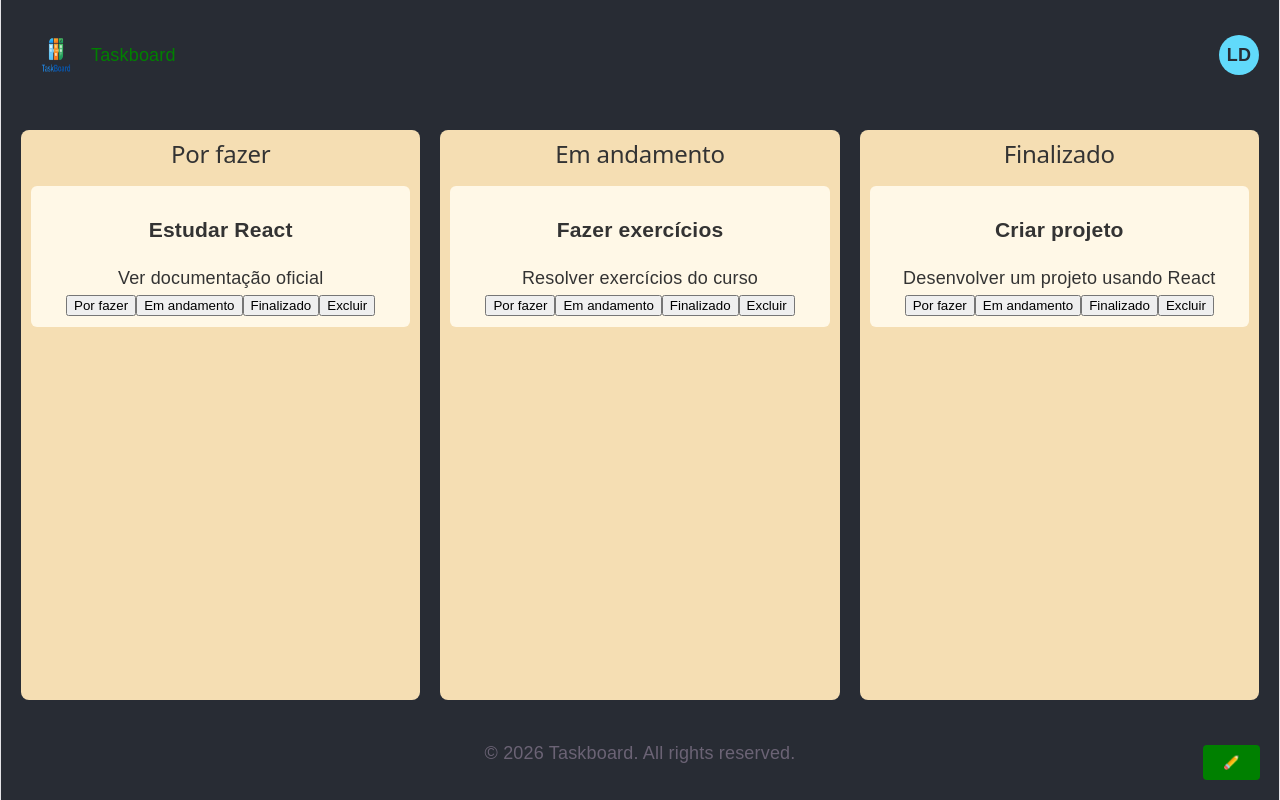
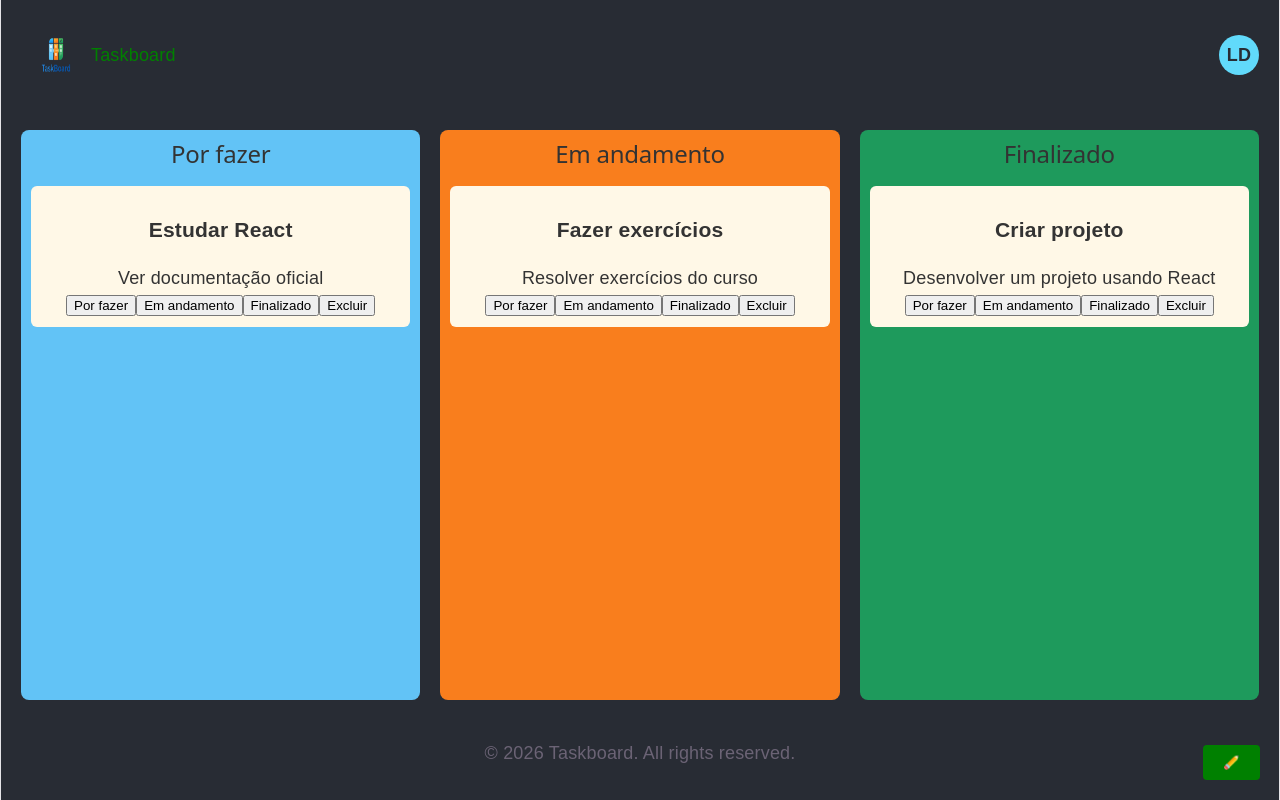
Before and after one commit to LuisDavidMSilva/taskboard, a React (Vite) app: page / in a window 1280 px wide. Built offline with nearby package versions, Linux system fonts and the light colour scheme.

Commit message:
style: adicionando cores na colunas :)

```diff
--- a/src/App.css
+++ b/src/App.css
@@ -178,6 +178,18 @@ form {
   align-self: center;
 }
 
+.column-todo {
+  background-color: #62C3F6
+}
+
+.column-in-progress {
+  background-color: #F97E1D
+}
+
+.column-done {
+  background-color: #1E9A5C
+}
+
 .footer {
   text-align: center;
   padding: 20px;
```
